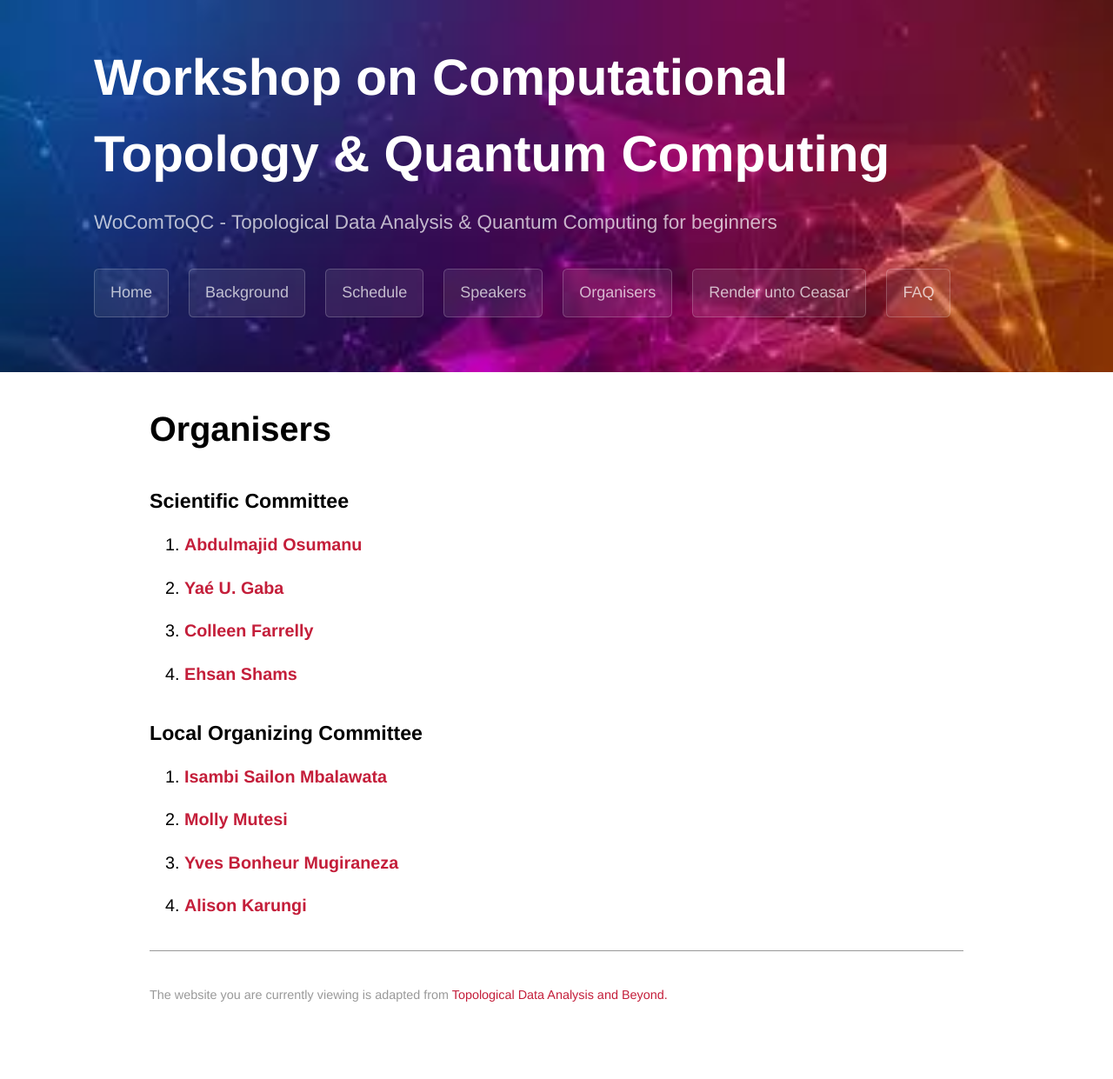
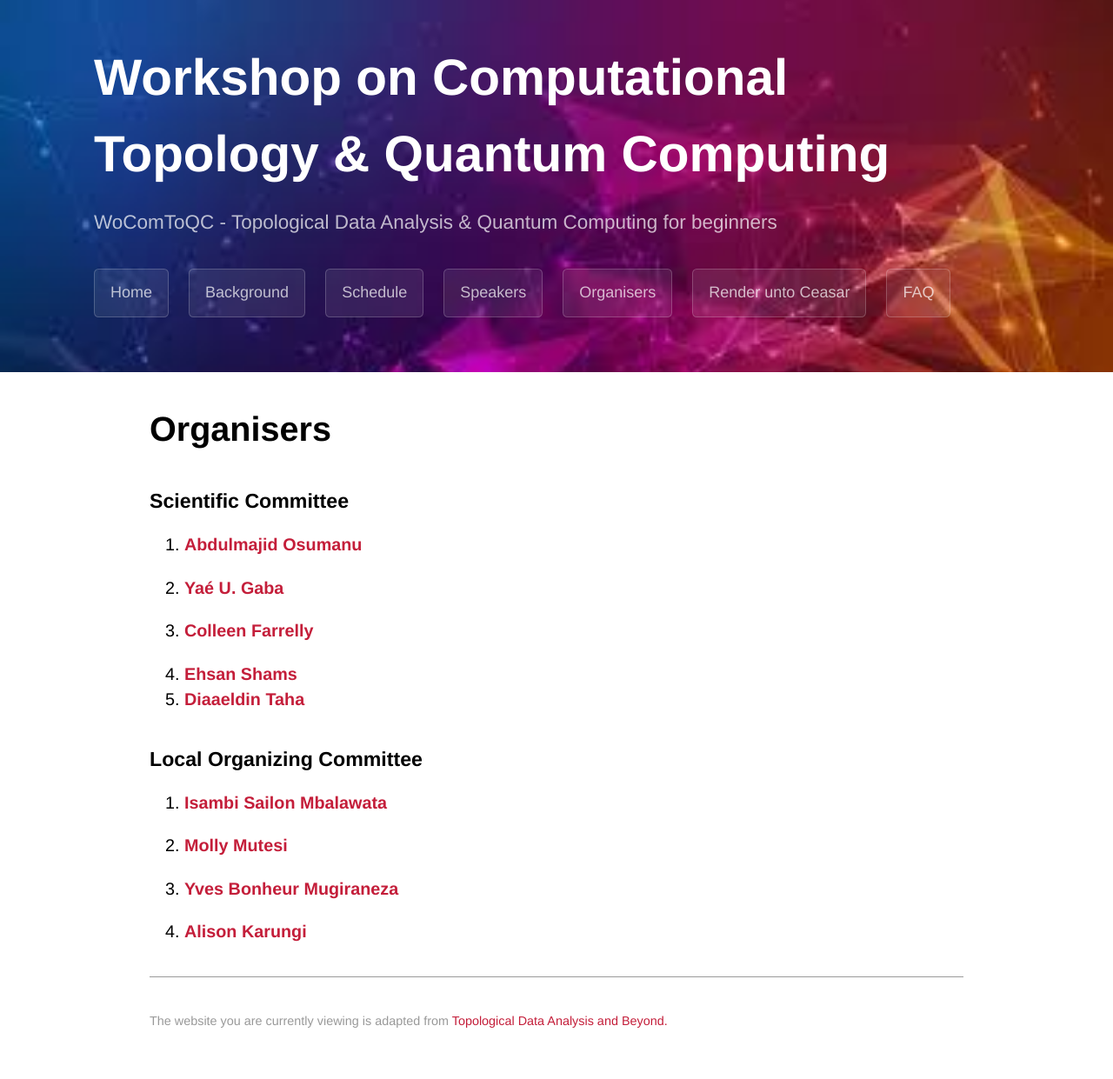
Before and after one commit to WoComtoQC/wocomtoqc.github.io, a Jekyll site: the page built from organisers.md, in a window 1280 px wide. Shown: the whole page at 87% size. Built offline with Jekyll 4.4.1, drawn with Linux system fonts in a browser that asks for light colours; some web fonts are replaced; our own code applies the rules of GitHub Pages for plain Markdown files; before the commit the page ends 1211 px from its top, so only the background shows below that.

Commit message:
Update organisers.md

```diff
--- a/organisers.md
+++ b/organisers.md
@@ -14,6 +14,7 @@ layout: default
 3. [**Colleen Farrelly**](https://www.linkedin.com/in/colleenmfarrelly/)
 
 4. [**Ehsan Shams**](https://www.linkedin.com/in/ehsan-shams-6a2852191/)
+5. [**Diaaeldin Taha**](https://www.linkedin.com/in/diaaeldin-taha-23a51b16/)
 
 
 
```
